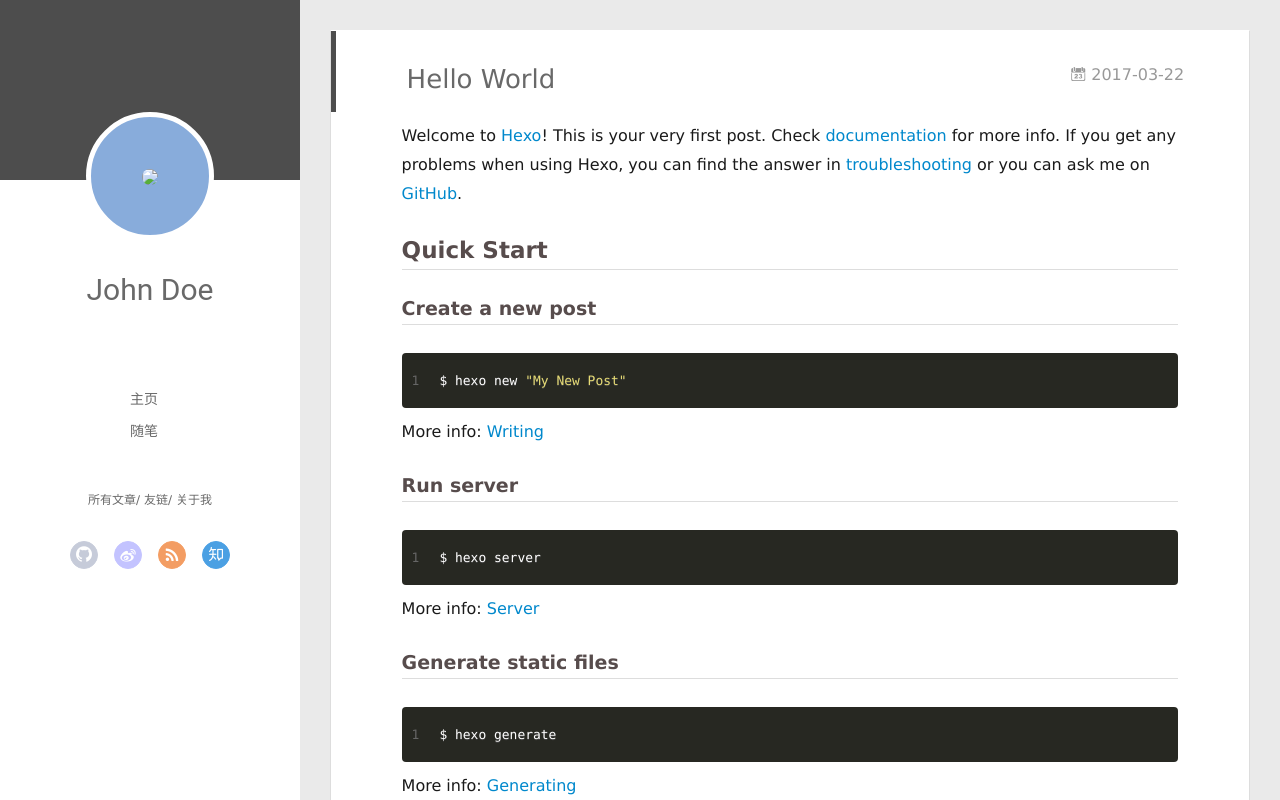
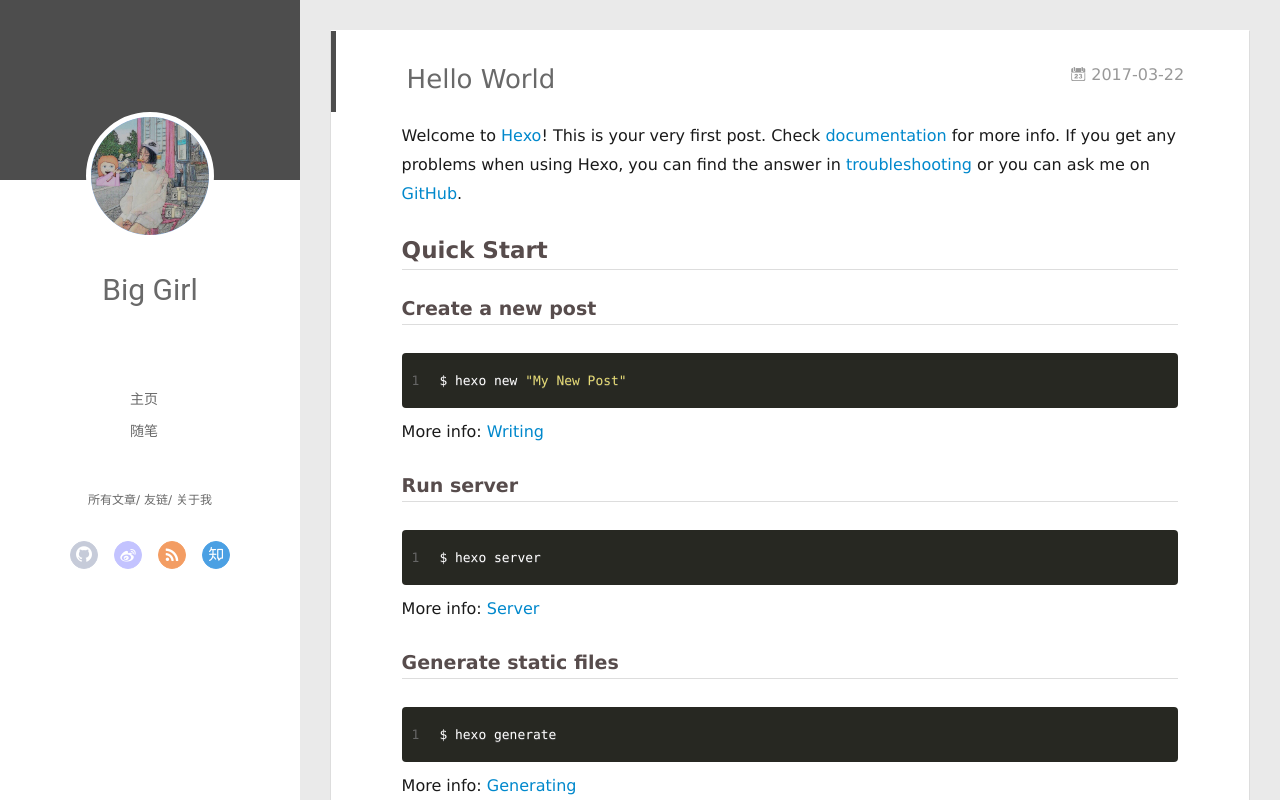
Before and after one commit to biggirl91125/biggirl91125.github.io, a plain HTML site: page index.html in a window 1280 px wide. Drawn offline with Linux system fonts and the light colour scheme; no server answers.

Commit message:
avatar mod

```diff
--- a/index.html
+++ b/index.html
@@ -42,10 +42,10 @@
 <div class="intrude-less">
 	<header id="header" class="inner">
 		<a href="/" class="profilepic">
-			<img src="null" class="js-avatar">
+			<img src="./img/beMyself.jpg" class="js-avatar">
 		</a>
 		<hgroup>
-		  <h1 class="header-author"><a href="/">John Doe</a></h1>
+		  <h1 class="header-author"><a href="/">Big Girl</a></h1>
 		</hgroup>
 
 
```
Also changed, not shown: img/beMyself.jpg (added).
